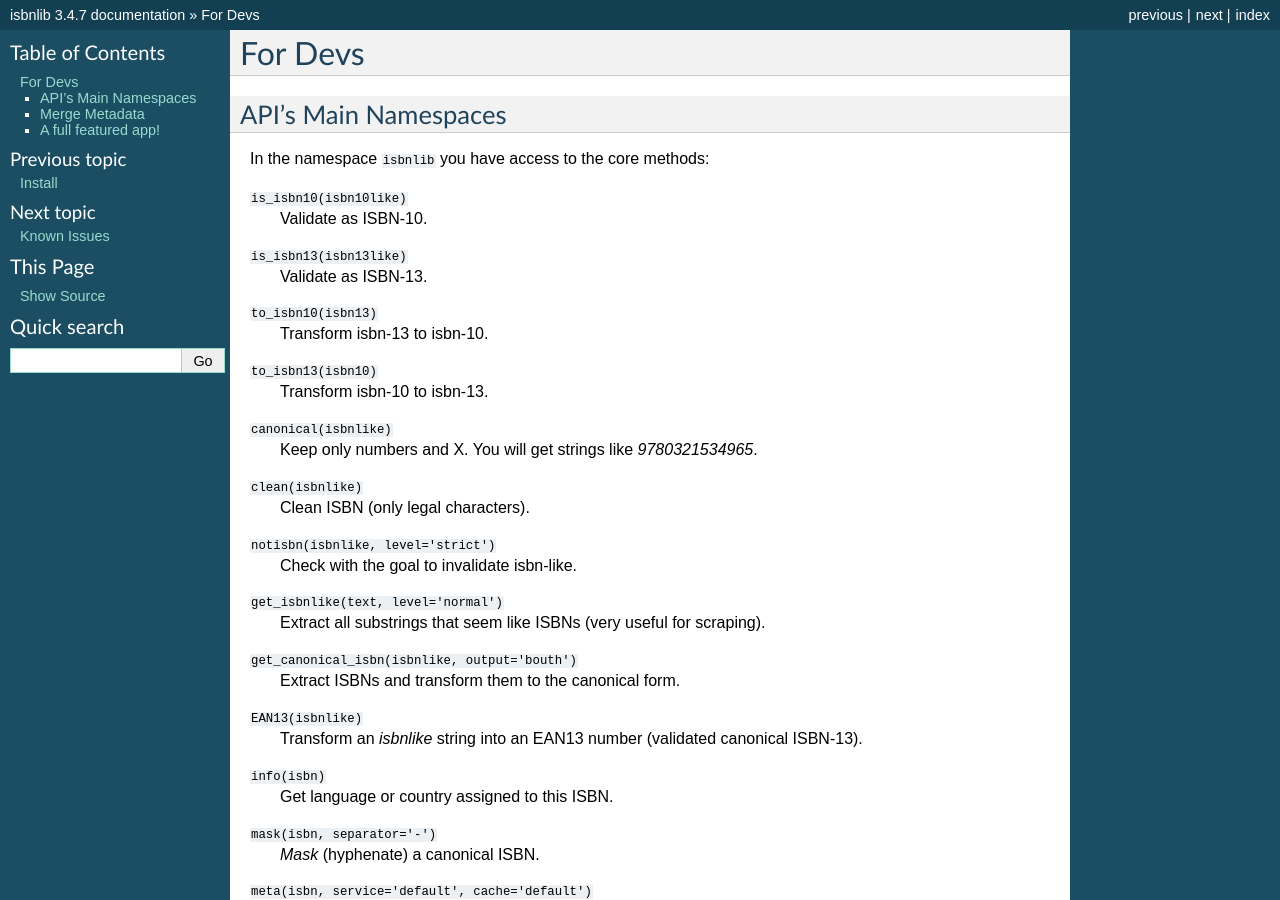
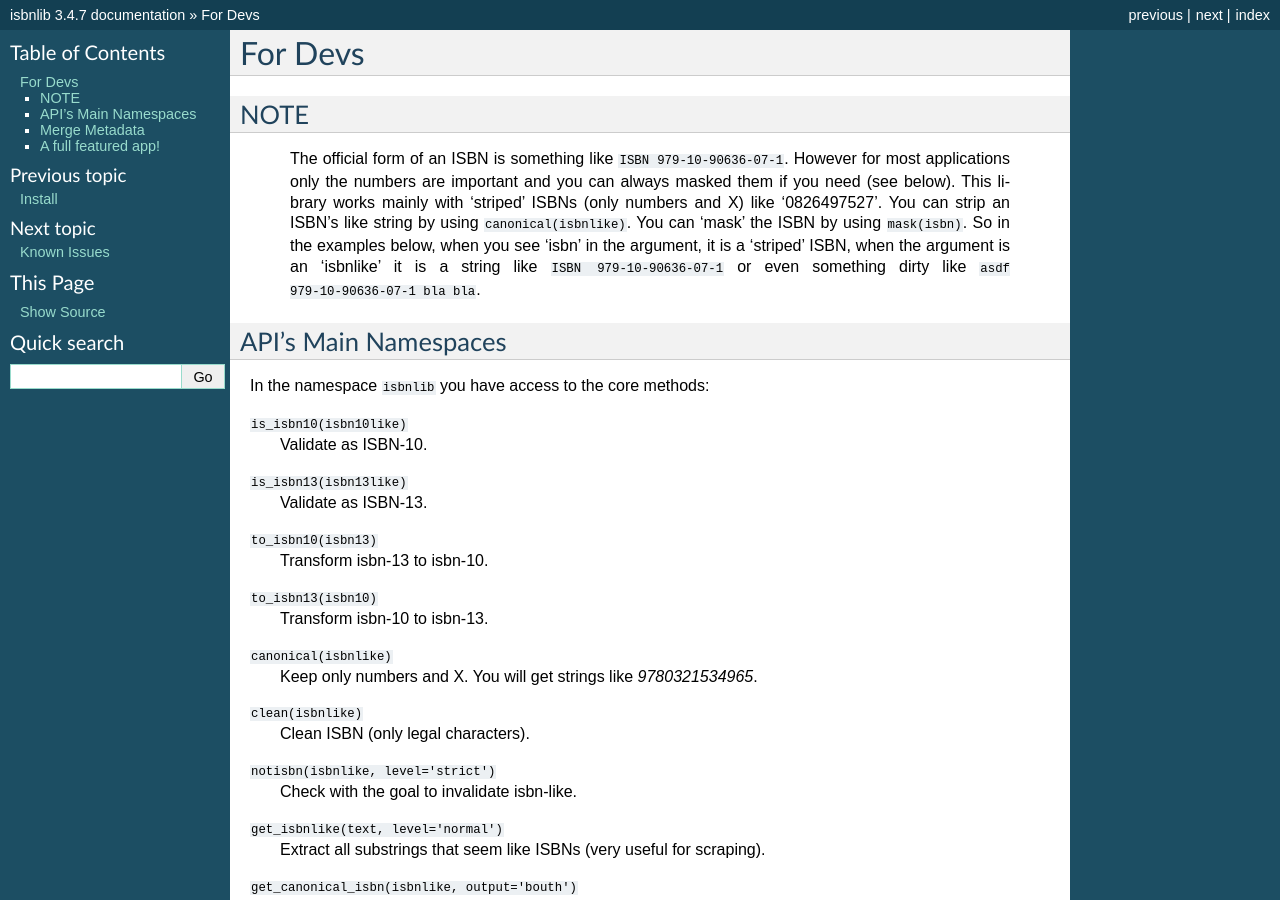
Before and after one commit to xlcnd/isbnlib, a Sphinx documentation site: the page built from docs/devs.rst, in a window 1280 px wide and 900 px high. Built offline with Sphinx 7.4.7, drawn with Linux system fonts in a browser that asks for light colours.

Commit message:
add note about isbn and isbnlike args

```diff
--- a/README.rst
+++ b/README.rst
@@ -62,7 +62,7 @@ NOTE
    The official form of an ISBN is something like ``ISBN 979-10-90636-07-1``. However for most
    applications only the numbers are important and you can always masked them if you need (see below).
    This library works mainly with 'striped' ISBNs  (only numbers and X) like '0826497527'. You can
-   strip an ISBN's like string by using ``canonical(isbnlike)`` (see below). You can
+   strip an ISBN's like string by using ``canonical(isbnlike)``. You can
    'mask' the ISBN by using ``mask(isbn)``. So in the examples below, when you see 'isbn'
    in the argument, it is a 'striped' ISBN, when the argument is an 'isbnlike' it is a string
    like ``ISBN 979-10-90636-07-1`` or even something dirty like ``asdf 979-10-90636-07-1 bla bla``.
--- a/docs/devs.rst
+++ b/docs/devs.rst
@@ -1,6 +1,18 @@
 
 For Devs
 ========
+
+NOTE
+----
+
+   The official form of an ISBN is something like ``ISBN 979-10-90636-07-1``. However for most
+   applications only the numbers are important and you can always masked them if you need (see below).
+   This library works mainly with 'striped' ISBNs  (only numbers and X) like '0826497527'. You can
+   strip an ISBN's like string by using ``canonical(isbnlike)``. You can
+   'mask' the ISBN by using ``mask(isbn)``. So in the examples below, when you see 'isbn'
+   in the argument, it is a 'striped' ISBN, when the argument is an 'isbnlike' it is a string
+   like ``ISBN 979-10-90636-07-1`` or even something dirty like ``asdf 979-10-90636-07-1 bla bla``.
+
 
 
 API's Main Namespaces
```
